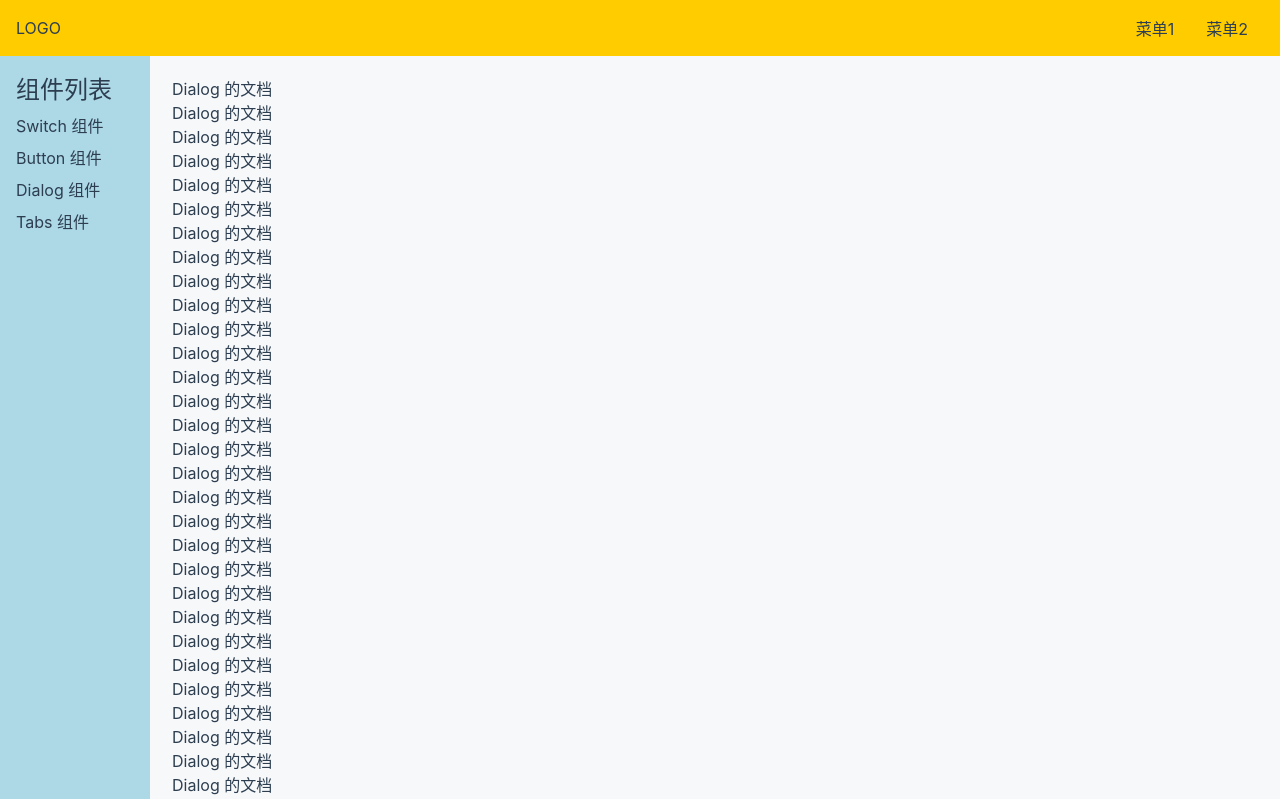
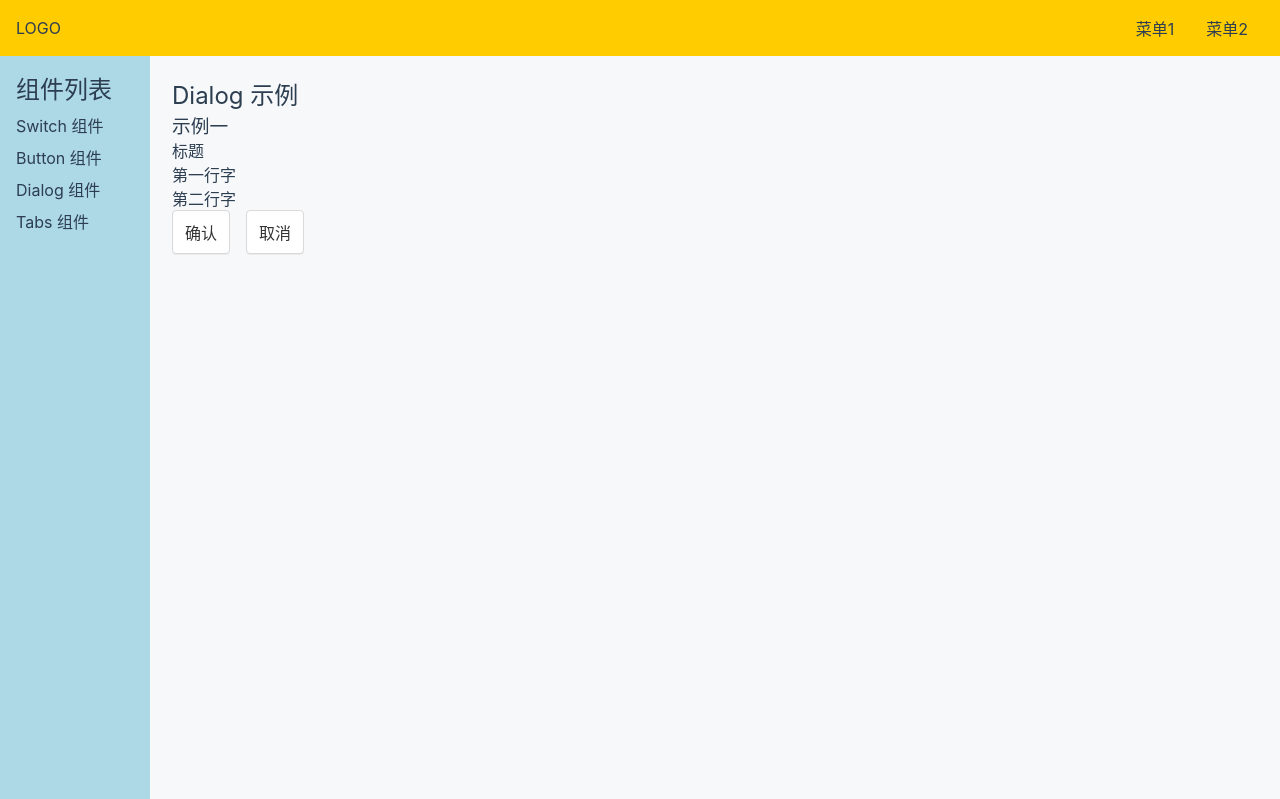
Before and after one commit to Nevermore98/Monkee-UI, a Vue app: page /#/doc/dialog in a window 1280 px wide. Shown: the top 799 px of the page. Built offline with nearby package versions, Linux system fonts and the light colour scheme.

Commit message:
创建 Dialog 组件

```diff
--- a/src/components/DialogDoc.vue
+++ b/src/components/DialogDoc.vue
@@ -1,104 +1,12 @@
 <template>
-  <div>
-    <p>Dialog 的文档</p>
-    <p>Dialog 的文档</p>
-    <p>Dialog 的文档</p>
-    <p>Dialog 的文档</p>
-    <p>Dialog 的文档</p>
-    <p>Dialog 的文档</p>
-    <p>Dialog 的文档</p>
-    <p>Dialog 的文档</p>
-    <p>Dialog 的文档</p>
-    <p>Dialog 的文档</p>
-    <p>Dialog 的文档</p>
-    <p>Dialog 的文档</p>
-    <p>Dialog 的文档</p>
-    <p>Dialog 的文档</p>
-    <p>Dialog 的文档</p>
-    <p>Dialog 的文档</p>
-    <p>Dialog 的文档</p>
-    <p>Dialog 的文档</p>
-    <p>Dialog 的文档</p>
-    <p>Dialog 的文档</p>
-    <p>Dialog 的文档</p>
-    <p>Dialog 的文档</p>
-    <p>Dialog 的文档</p>
-    <p>Dialog 的文档</p>
-    <p>Dialog 的文档</p>
-    <p>Dialog 的文档</p>
-    <p>Dialog 的文档</p>
-    <p>Dialog 的文档</p>
-    <p>Dialog 的文档</p>
-    <p>Dialog 的文档</p>
-    <p>Dialog 的文档</p>
-    <p>Dialog 的文档</p>
-    <p>Dialog 的文档</p>
-    <p>Dialog 的文档</p>
-    <p>Dialog 的文档</p>
-    <p>Dialog 的文档</p>
-    <p>Dialog 的文档</p>
-    <p>Dialog 的文档</p>
-    <p>Dialog 的文档</p>
-    <p>Dialog 的文档</p>
-    <p>Dialog 的文档</p>
-    <p>Dialog 的文档</p>
-    <p>Dialog 的文档</p>
-    <p>Dialog 的文档</p>
-    <p>Dialog 的文档</p>
-    <p>Dialog 的文档</p>
-    <p>Dialog 的文档</p>
-    <p>Dialog 的文档</p>
-    <p>Dialog 的文档</p>
-    <p>Dialog 的文档</p>
-    <p>Dialog 的文档</p>
-    <p>Dialog 的文档</p>
-    <p>Dialog 的文档</p>
-    <p>Dialog 的文档</p>
-    <p>Dialog 的文档</p>
-    <p>Dialog 的文档</p>
-    <p>Dialog 的文档</p>
-    <p>Dialog 的文档</p>
-    <p>Dialog 的文档</p>
-    <p>Dialog 的文档</p>
-    <p>Dialog 的文档</p>
-    <p>Dialog 的文档</p>
-    <p>Dialog 的文档</p>
-    <p>Dialog 的文档</p>
-    <p>Dialog 的文档</p>
-    <p>Dialog 的文档</p>
-    <p>Dialog 的文档</p>
-    <p>Dialog 的文档</p>
-    <p>Dialog 的文档</p>
-    <p>Dialog 的文档</p>
-    <p>Dialog 的文档</p>
-    <p>Dialog 的文档</p>
-    <p>Dialog 的文档</p>
-    <p>Dialog 的文档</p>
-    <p>Dialog 的文档</p>
-    <p>Dialog 的文档</p>
-    <p>Dialog 的文档</p>
-    <p>Dialog 的文档</p>
-    <p>Dialog 的文档</p>
-    <p>Dialog 的文档</p>
-    <p>Dialog 的文档</p>
-    <p>Dialog 的文档</p>
-    <p>Dialog 的文档</p>
-    <p>Dialog 的文档</p>
-    <p>Dialog 的文档</p>
-    <p>Dialog 的文档</p>
-    <p>Dialog 的文档</p>
-    <p>Dialog 的文档</p>
-    <p>Dialog 的文档</p>
-    <p>Dialog 的文档</p>
-    <p>Dialog 的文档</p>
-    <p>Dialog 的文档</p>
-    <p>Dialog 的文档</p>
-    <p>Dialog 的文档</p>
-    <p>Dialog 的文档</p>
-    <p>Dialog 的文档</p>
-    <p>Dialog 的文档</p>
-    <p>Dialog 的文档</p>
-    <p>Dialog 的文档</p>
-    <p>Dialog 的文档</p>
-  </div>
+  <h2>Dialog 示例</h2>
+  <h3>示例一</h3>
+  <Dialog></Dialog>
 </template>
+
+<script lang="ts">
+import Dialog from '../lib/Dialog.vue';
+export default {
+  components: {Dialog}
+}
+</script>
--- /dev/null
+++ b/src/lib/Dialog.vue
@@ -0,0 +1,26 @@
+<template>
+  <div class="dialog-overlay"></div>
+  <div class="dialog-wrapper">
+    <header>标题</header>
+    <main>
+      <p>第一行字</p>
+      <p>第二行字</p>
+    </main>
+    <footer>
+      <Button>确认</Button>
+      <Button>取消</Button>
+    </footer>
+  </div>
+</template>
+
+<script lang="ts">
+import Button from './Button.vue';
+
+export default {
+  components: {Button}
+};
+</script>
+
+<style lang="scss">
+
+</style>
```
